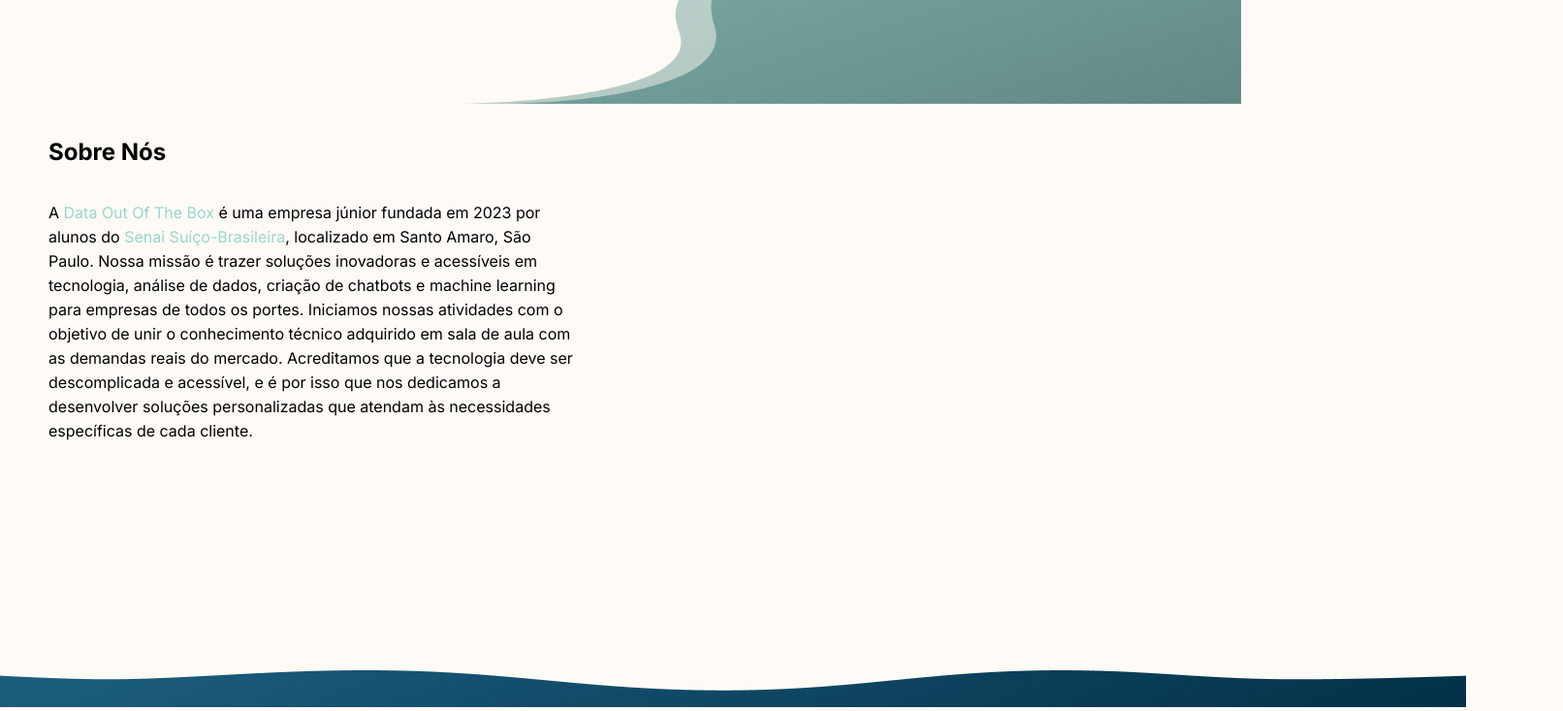
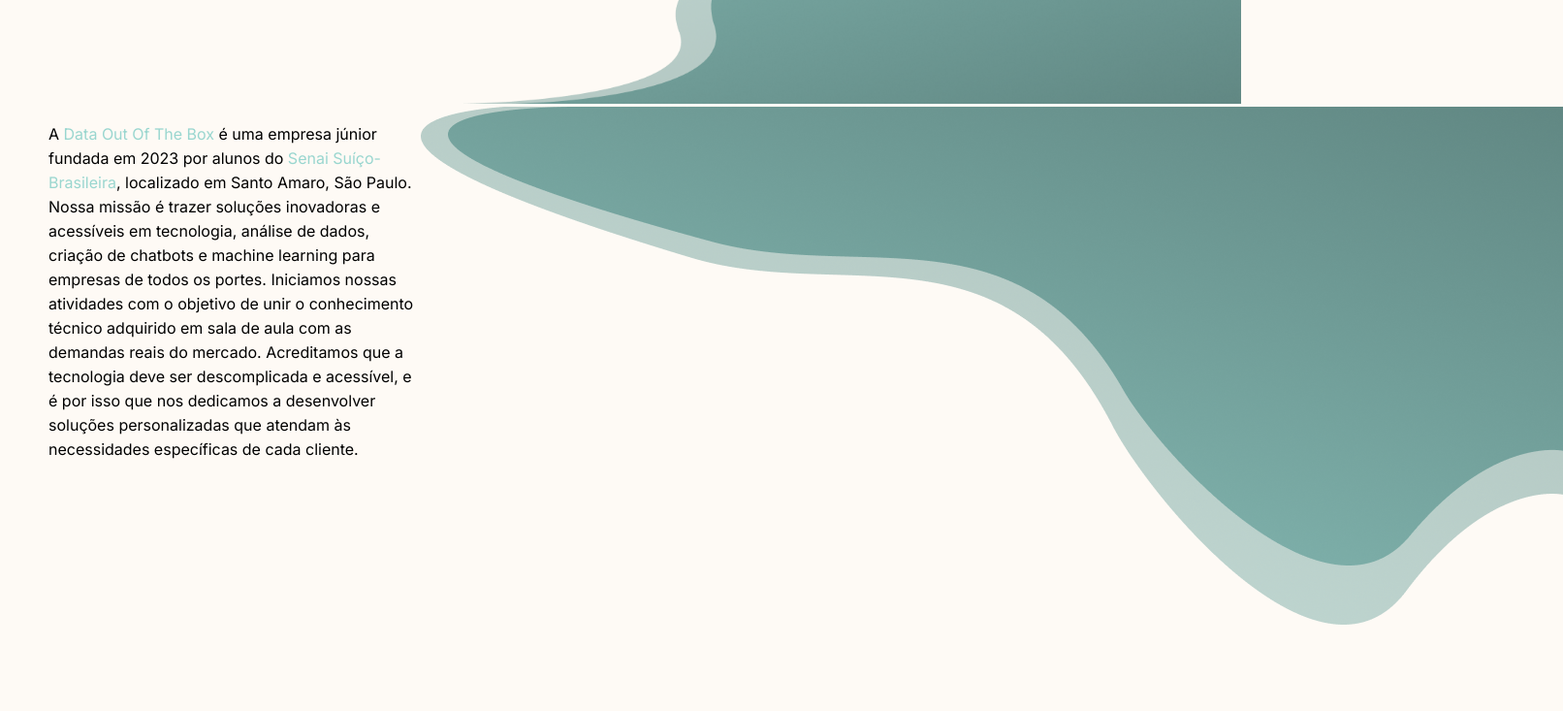
Before and after one commit to JoaoKleber0fficial/projetoData, a plain HTML site: page index.html in a window 1280 px wide. Shown: the part 613-1346 px from the top of the page at 97% size, 1612 px wide, since content can reach past the window. After the commit the page ends 1261 px from the top, so only its background shows below. Drawn offline with Linux system fonts and the light colour scheme; a web font is replaced by a local one.

Commit message:
Update SN

```diff
--- a/css/base/base.css
+++ b/css/base/base.css
@@ -1,5 +1,8 @@
+
+
 :root {
     --background--: #fefaf5;
+    box-sizing: border-box;
 }
 
 body {
--- a/css/layout/header.css
+++ b/css/layout/header.css
@@ -32,3 +32,8 @@ nav ul li a {
     font-size: 20px;
     margin-inline: 10px;
 }
+
+
+    a:hover {
+        color: #50706C;
+    }
--- a/css/layout/sectionInicio.css
+++ b/css/layout/sectionInicio.css
@@ -2,7 +2,7 @@
     display: flex;
     align-items: center;
     justify-content: space-between;
-    height: 80vh;
+    height: 78.5vh;
     position: relative;
     background-color: var(--background--);
     padding: 0 50px;
--- a/css/layout/sectionSobreNos.css
+++ b/css/layout/sectionSobreNos.css
@@ -2,25 +2,31 @@ span{
     color: var(--verde-principal--);
 }
 
+.sectionSobreNos{
+    display: flex;
+    flex-direction: column;
+    width: 100%;
+    height: 500px;
+    padding: 0 50px;
+
+
+}
+
 .containerSN{
+    height: 100%;
     display: flex;
     justify-content: space-evenly;
-    width: 60%;
-    padding: 0 50px;
 
 }
 
 .waveSN{
-    width: 40%;
-    height: 500px;
+    width: 70%;
+
 }
 
 .pSobreNos{
     display: flex;
-    width: 100%;
     line-height: 25px;
+    width: 70%;
+
 }
-
-.imgWaveSN{
-    width: 100%;
-}
--- a/css/module/tipografia.css
+++ b/css/module/tipografia.css
@@ -7,7 +7,7 @@
     font-optical-sizing: 36px;
     font-weight: 700;
     font-style: normal;
-    padding: 0 50px;
+    margin: 0;
 }
 
 .inter_h3{
--- a/index.html
+++ b/index.html
@@ -37,16 +37,14 @@
     </section>
 
     <section class="sectionSobreNos">
-        <h2 class= "inter_h2">Sobre Nós</h2>
+
         <div class="containerSN">
             <div class="pSobreNos">
-            <p class="inter_textos">A<span> Data Out Of The Box</span> é uma empresa júnior fundada em 2023 por alunos do<span> Senai Suíço-Brasileira</span>, localizado em Santo Amaro, São Paulo. Nossa missão é trazer soluções inovadoras e acessíveis em tecnologia, análise de dados, criação de chatbots e machine learning para empresas de todos os portes.
+                <p class="inter_textos">A<span> Data Out Of The Box</span> é uma empresa júnior fundada em 2023 por alunos do<span> Senai Suíço-Brasileira</span>, localizado em Santo Amaro, São Paulo. Nossa missão é trazer soluções inovadoras e acessíveis em tecnologia, análise de dados, criação de chatbots e machine learning para empresas de todos os portes.
                 Iniciamos nossas atividades com o objetivo de unir o conhecimento técnico adquirido em sala de aula com as demandas reais do mercado. Acreditamos que a tecnologia deve ser descomplicada e acessível, e é por isso que nos dedicamos a desenvolver soluções personalizadas que atendam às necessidades específicas de cada cliente.
-            </p></div>
-            <div class="waveSN"></div>
+                </p></div>
+            <div class="waveSN"><img src="./img/waveSN.png" alt=""></div>
         </div>
-        <div class="imgWaveSN"><img src="./img/ondaAzul.png" alt="" srcset=""></div>
-
     </section>
 
 
```
Also changed, not shown: img/Rectangle 8.png (added), img/waveSN.png (added).
